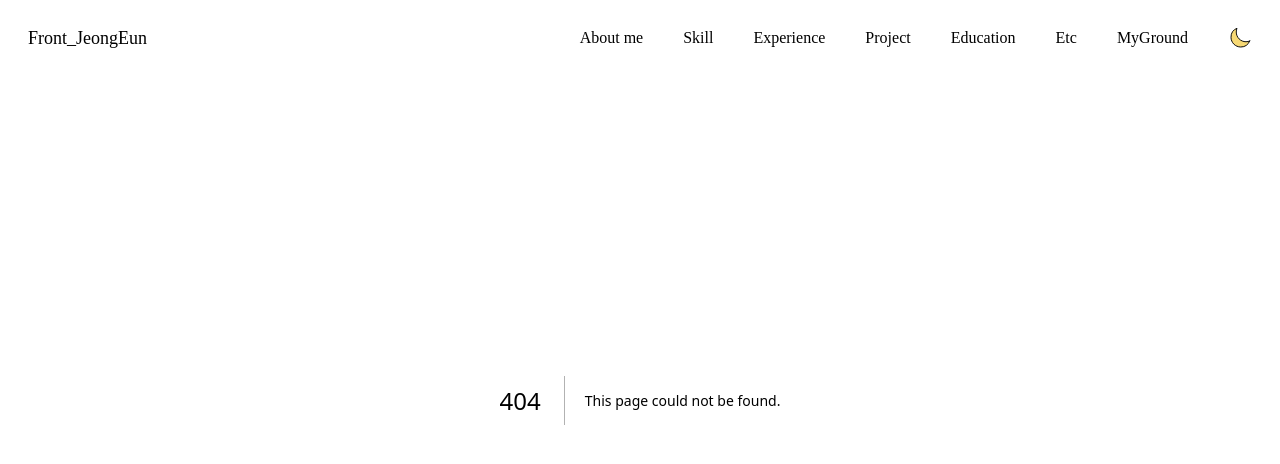
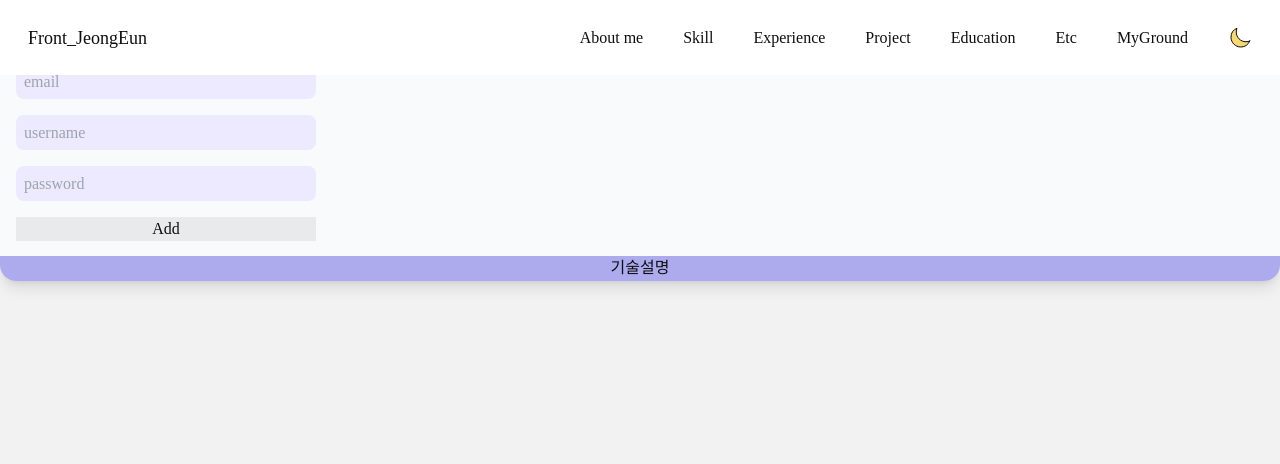
Before and after one commit to wjddms4107/jeongEun_portfolio, a Next.js app: page /my-ground/component/ReactHookForm in a window 1280 px wide. Before the commit this address had no page. Shown: the top 464 px of the page. Built offline with nearby package versions, Linux system fonts and the light colour scheme; a web font is replaced by a local one.

Commit message:
add : myGround 페이지에 react-hook-form 추가

```diff
--- a/components/EducationBox.tsx
+++ b/components/EducationBox.tsx
@@ -9,14 +9,14 @@ interface IEducationBox {
 
 export default function EducationBox({period, title, dscr, isMargin}:IEducationBox){
   return (
-    <div className="flex">
+    <div className="flex lg:whitespace-pre-line">
       <div className={cls(greyLine, "pr-6 min-w-[150px] lg:min-w-[250px]")}>
         <div className={cls(purpleLine, isMargin? "mt-10" : "")}>{period}</div>
       </div>
       <div className={cls(greyLine,"")}>
         <div>
           <div className={cls(purpleLine, isMargin ? "mb-3 mt-10" : "mb-3")}>{title}</div>
-          <div className="pl-3 md:w-full lg:w-[900px] lg:break-all  ">
+          <div className="pl-3 md:w-full lg:w-[900px] lg:break-all">
             {dscr}
           </div>
         </div>
--- a/package.json
+++ b/package.json
@@ -22,6 +22,7 @@
     "postcss": "8.4.23",
     "react": "18.2.0",
     "react-dom": "18.2.0",
+    "react-hook-form": "^7.44.2",
     "react-slick": "^0.29.0",
     "slick-carousel": "^1.8.1",
     "tailwind-scrollbar-hide": "^1.1.7",
--- a/pages/ProjectSection.tsx
+++ b/pages/ProjectSection.tsx
@@ -34,10 +34,10 @@ export default function ProjectSection({projects}:IProps) {
       whileInView="onscreen"
       viewport={{ once: false, amount: 0.2 }}
       className="bg-white dark:bg-darkLightGray200 rounded-2xl shadow-lg py-[30px] pl-[30px] my-12 md:w-auto">
-      <motion.h2  variants={variants} className="text-5xl font-extrabold mb-6">Projects</motion.h2>
-      <h3 className="text-xl text-deepGray dark:text-darkDeepGray">제가 한 프로젝트들을 보여드리겠습니다 프로젝트 설명 프로젝트 설명</h3>
+      <motion.h2  variants={variants} className="text-5xl font-extrabold mb-6">Projects (총 {projects.length}개)</motion.h2>
+      <h3 className="text-xl text-deepGray dark:text-darkDeepGray">총 {projects.length}개의 프로젝트를 최신순으로 나열해놓았습니다. <br/>기술스택, 프로젝트 소개 및 트러블 슈팅 등의 내용이 담겨있고 '자세히보기'를 클릭하시면 더 많은 정보를 보실 수 있습니다.</h3>
 
-      <div className="h-[640px] pt-20 pb-5 flex snap-mandatory snap-x overflow-x-scroll lg:scrollbar-hide">
+      <div className="h-[700px] pt-10 pb-5 flex snap-mandatory snap-x overflow-x-scroll lg:scrollbar-hide">
         {projectBoxes}
       </div>
     </motion.div>
--- a/pages/_app.tsx
+++ b/pages/_app.tsx
@@ -1,7 +1,8 @@
 import '@/styles/globals.css'
 import type { AppProps } from 'next/app'
-import Header from '@/components/Header'
+import Header from '@/components/header';
 import { ThemeProvider }from "next-themes";
+
 
 export default function App({ Component, pageProps }: AppProps) {
   return (
--- a/pages/components/ProjectBox.tsx
+++ b/pages/components/ProjectBox.tsx
@@ -54,7 +54,7 @@ export default function ProjectBox({isClicked, onClick, infos, layoutId}: IProje
             width={555}
             height={400}
           />
-          <div className="overflow-y-scroll p-4 pt-2 h-[50%] flex flex-col justify-between sm:overflow-y-hidden">
+          <div className="h-[auto] flex flex-col justify-between p-4 pt-2 overflow-y-scroll  sm:overflow-y-hidden">
             <div className="">
               <div className="flex items-center justify-between">
                 <h1 className="text-[20px] font-bold sm:text-[25px]">{infos.title}</h1>
@@ -75,7 +75,7 @@ export default function ProjectBox({isClicked, onClick, infos, layoutId}: IProje
               </div>
             </div>
 
-            <div className="sm:overflow-y-scroll">
+            <div className="sm:overflow-y-auto">
               <div className="text-[13px] text-middleGray900 dark:text-darkMiddleGray900 mb-[6px] sm:text-[17px]">
                 📌 github : <Link href={infos.github} target="_blank" rel="noopener noreferrer" onClick={(e) => e.stopPropagation()} className="cursor-pointer hover:underline underline-offset-4">{infos.github}</Link>
               </div>
--- a/pages/index.tsx
+++ b/pages/index.tsx
@@ -13,7 +13,7 @@ interface IProps {
 
 export default function Home({projects}:IProps) {
   return (
-      <main className="w-[100vw] flex flex-col items-center justify-center mt-[60px]">
+      <main className="w-[100vw] flex flex-col items-center justify-center mt-[70px]">
         <div className="w-screen h-auto flex flex-col p-8 lg:w-[1440px]">
           <HomeSection />
           <div id="skill" >
--- /dev/null
+++ b/pages/my-ground/component/ReactHookForm.tsx
@@ -0,0 +1,102 @@
+import { useState } from "react";
+import { useForm, FieldErrors } from "react-hook-form";
+
+interface IForm {
+  email: string;
+  username: string;
+  password: string;
+}
+
+export default function ReactHookForm() {
+  const [isMemoClick, setIsMemoClick] = useState(false);
+  const { register, handleSubmit, formState: { errors } } = useForm<IForm>();
+
+  const inputStyle = "bg-violet-100 pl-2 h-[35px] rounded-lg"
+
+  const onValid = (data: IForm) => {
+    console.log(data);
+  };
+
+  const onInvalid = (errors: FieldErrors) => {
+    console.log(errors);
+  };
+
+  console.log(errors);
+
+  return (
+    <div className="flex flex-col items-center justify-center w-full">
+      <div className="relative w-full bg-gray-50 rounded-2xl shadow-lg p-4 pb-10">
+        <h2 className="text-2xl font-extrabold mb-4">react-hook-form</h2>
+
+        <form
+          onSubmit={handleSubmit(onValid, onInvalid)}
+          className="flex flex-col gap-y-2 w-[300px]"
+        >
+          <input
+            {...register('email', {
+              required: '이메일은 필수로 입력해야합니다.',
+              pattern: {
+                value: /^[A-Z0-9._%+-]+@[A-Z0-9.-]+\.[A-Z]{2,}$/i,
+                message: '이메일 형식을 확인해주세요.',
+              },
+            })}
+            placeholder="email"
+            className={inputStyle}
+          />
+          <span>{errors?.email?.message}</span>
+
+          <input
+            {...register('username', {
+              required: '이름은 필수로 입력해야합니다.',
+              minLength: {
+                value: 2,
+                message: '2글자 이상을 입력해주세요.',
+              },
+            })}
+            placeholder="username"
+            className={inputStyle}
+          />
+          <span>{errors?.username?.message}</span>
+
+          <input
+            {...register('password', {
+              required: '비밀번호는 필수로 입력해야합니다.',
+              minLength: {
+                value: 5,
+                message: '5글자 이상으로 입력해주세요.',
+              },
+            })}
+            placeholder="password"
+            className={inputStyle}
+          />
+          <span>{errors?.password?.message}</span>
+
+          <button className="bg-LightGray" type="submit">
+            Add
+          </button>
+        </form>
+
+        <div
+          onClick={() => setIsMemoClick(!isMemoClick)}
+          className="absolute w-full bottom-0 left-0 right-0 h-[25px] text-center bg-lightBluePurple rounded-b-2xl cursor-pointer hover:bg-purple"
+        >
+          기술설명
+        </div>
+      </div>
+        <div
+        className={`${
+          isMemoClick
+            ? "opacity-100 max-h-[100%] transition-all duration-500 ease-in-out"
+            : "opacity-0 max-h-0 transition-all duration-500 ease-in-out"
+        } relative top-0 left-0 right-0 w-[98%] bg-white rounded-b-2xl shadow-lg p-4 break-all overflow-y-auto`}
+      >
+          <div className="mb-2">react-hook-form은 큰 form을 가지고 있어서 유효성 검사를 할 때 너무 편리하다.</div>
+          <div>
+            register은 onChange, value 등 전부 다 해결해준다. 즉, useState, onChangeg핸들러, value의 props들이 다 필요없다. <br />
+            handleSubmit은 유효성검사 등을 끝내고 onValid, onInvalid 함수를 호출한다. 만약 에러가 나면 그 input으로 focus를 데려간다. <br />
+            onValid는 데이터가 유효할 때 호출되는 필수 함수이고, onInvalid은 데이터가 유효하지 않을 때 호출되는 함수로 필수는 아니다.
+          </div>
+        </div>
+    </div>
+    )
+}
--- a/pages/my-ground/index.tsx
+++ b/pages/my-ground/index.tsx
@@ -1,8 +1,21 @@
 import type { NextPage } from "next";
 import { ReactElement } from "react";
+import ReactHookForm from "./component/ReactHookForm";
+
 
 const MyGround: NextPage = (): ReactElement => {
-  return <div>MyGround</div>;
+  return (
+    <main className="mt-[70px] p-8 ">
+      <div className="w-full text-center mb-12">
+        <h1 className="text-4xl font-extrabold mb-4">MyGround</h1>
+        <span>
+          MyGround는 사용해보고 싶은 라이브러리나 기술 등을 연습하고 정리하는 공간으로 사용하고 있습니다.
+        </span>
+      </div>
+
+      <ReactHookForm />
+    </main>
+    )
 };
 
 export default MyGround;
```
Also changed, not shown: 1 other file (tests, documents, lock files or other folders).
